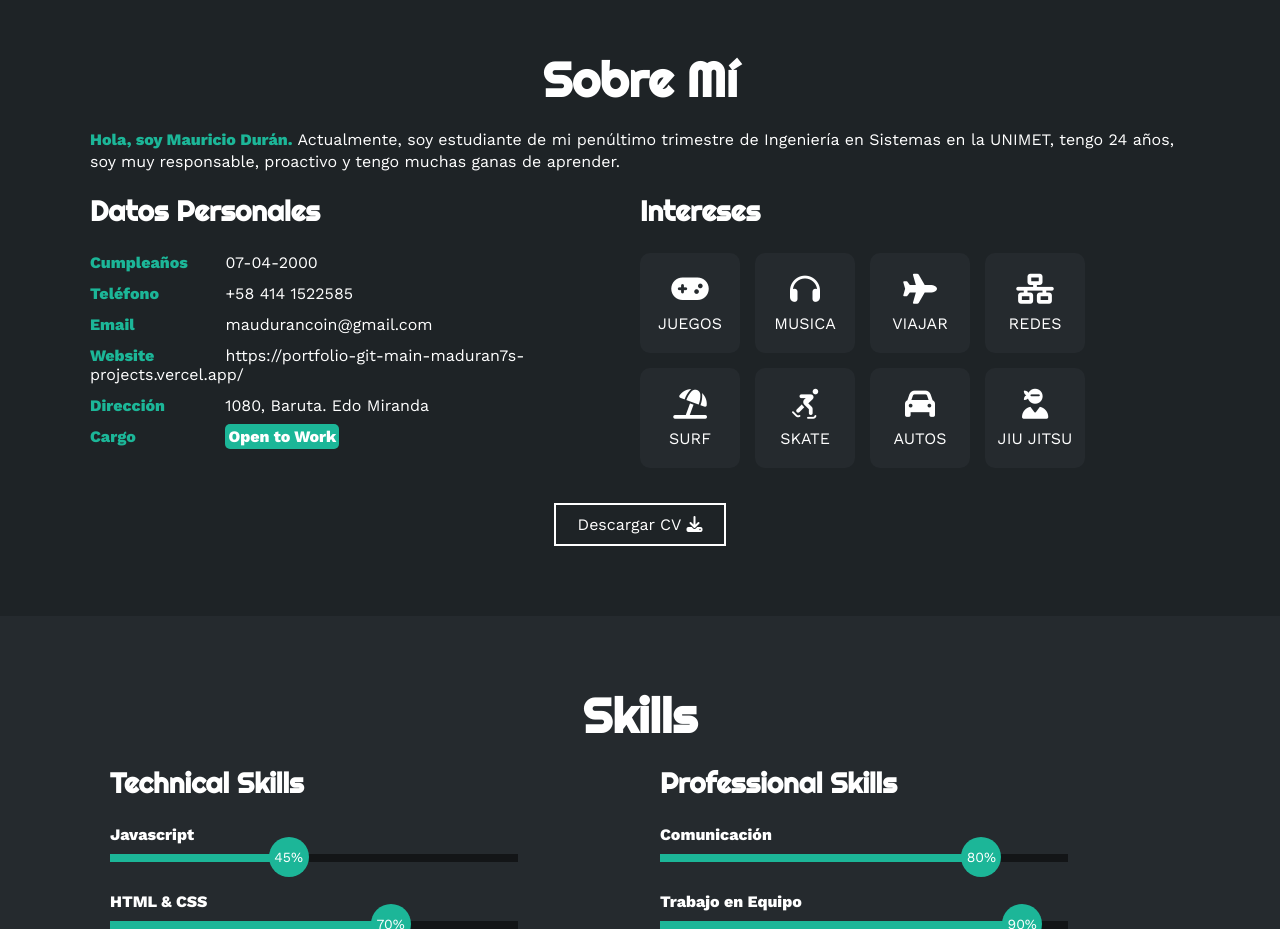
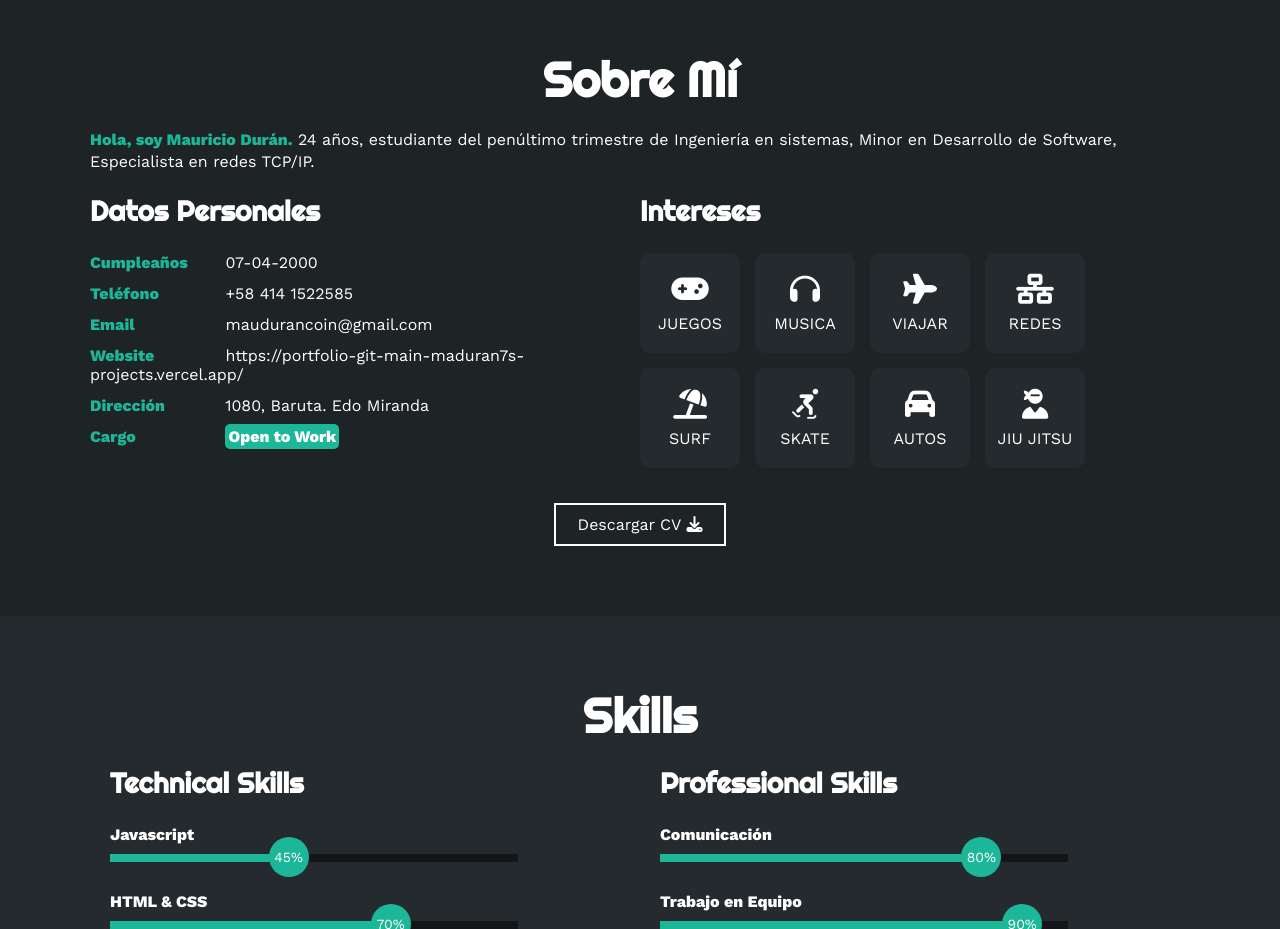
Before and after one commit to maduran7/portfolio, a plain HTML site: page index.html in a window 1280 px wide. Shown: the part 820-1749 px from the top of the page. Drawn offline with nearby package versions, Linux system fonts and the light colour scheme.

Commit message:
sobre mi

```diff
--- a/index.html
+++ b/index.html
@@ -52,7 +52,7 @@
     <section id="sobremi" class="sobremi">
         <div class="contenido-seccion">
             <h2>Sobre Mí</h2>
-            <p><span>Hola, soy Mauricio Durán.</span> Actualmente, soy estudiante de mi penúltimo trimestre de Ingeniería en Sistemas en la UNIMET, tengo 24 años, soy muy responsable, proactivo y tengo muchas ganas de aprender.</p>
+            <p><span>Hola, soy Mauricio Durán.</span> 24 años, estudiante del penúltimo trimestre de Ingeniería en sistemas, Minor en Desarrollo de Software, Especialista en redes TCP/IP.</p>
 
             <div class="fila">
                 <!-- datos personales -->
```
